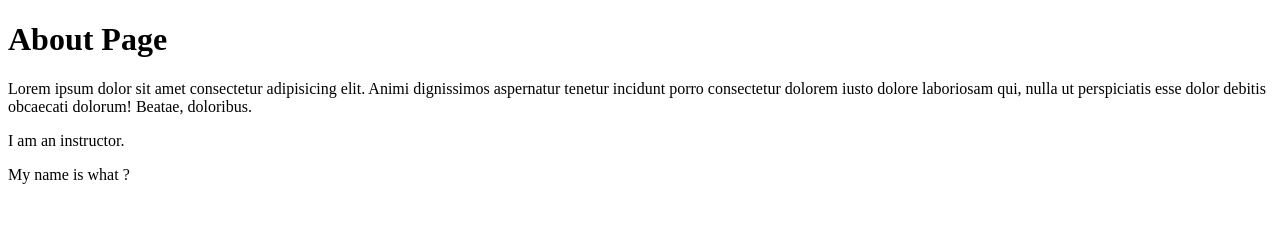
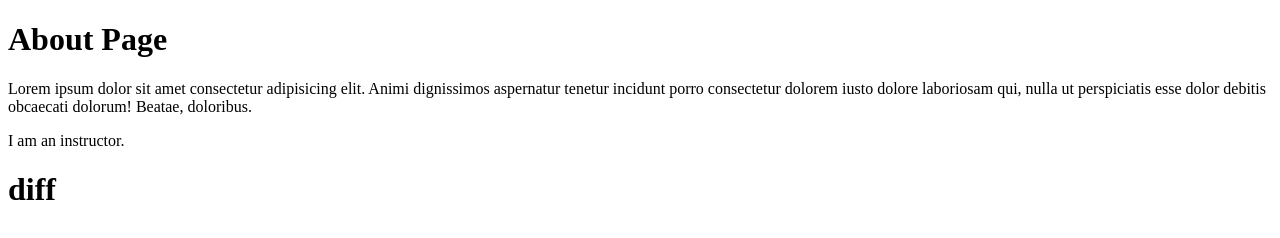
Before and after one commit to karankapkoti/Practice, a plain HTML site: page about.html in a window 1280 px wide. Drawn offline with Linux system fonts and the light colour scheme.

Commit message:
modified about.html

```diff
--- a/about.html
+++ b/about.html
@@ -11,6 +11,6 @@
     <p>Lorem ipsum dolor sit amet consectetur adipisicing elit. Animi dignissimos aspernatur tenetur incidunt porro consectetur dolorem iusto dolore laboriosam qui, nulla ut perspiciatis esse dolor debitis obcaecati dolorum! Beatae, doloribus.</p>
     <P>I am an instructor.</P>
 
-    <p>My name is what ?</p>
+    <h1>diff</h1>
 </body>
 </html>
```
